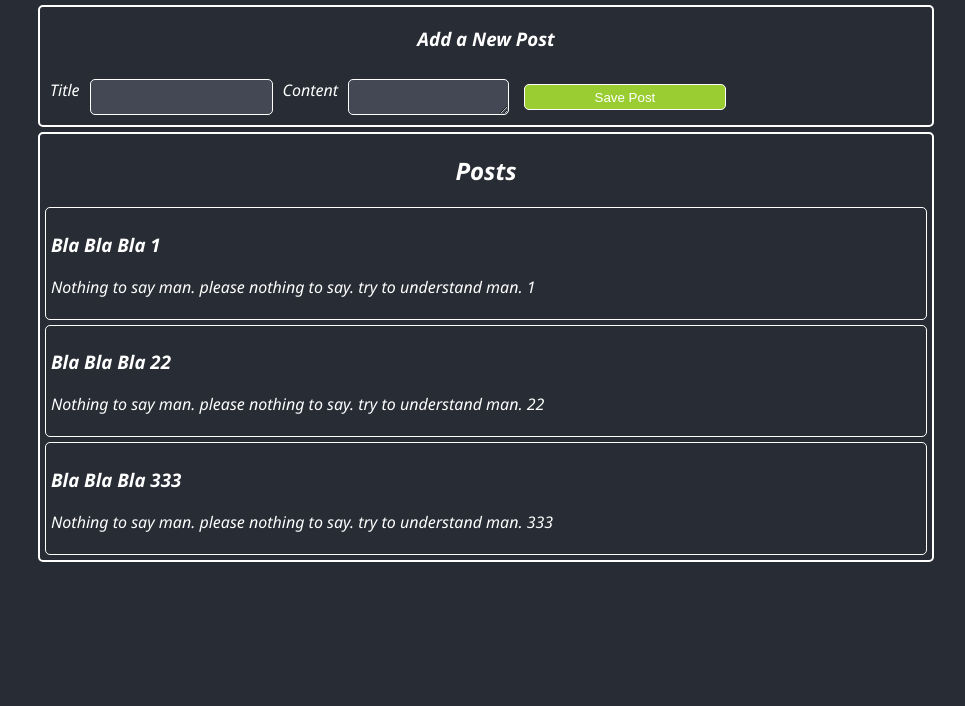
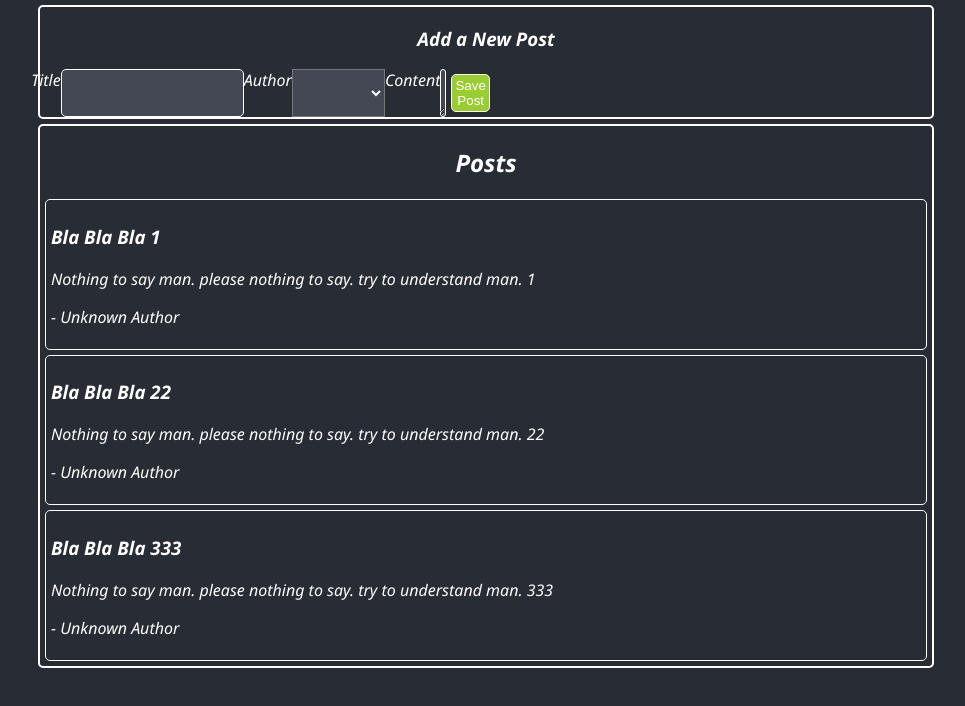
Before and after one commit to Sayeed-Islam-Tazim/blog-post-react-redux, a React (Create React App) app: page / in a window 1280 px wide. Shown: the top 706 px of the page, without its empty margins (154-1119 px from the left). Built offline with nearby package versions, Linux system fonts and the light colour scheme.

Commit message:
post user added

```diff
--- a/src/App.css
+++ b/src/App.css
@@ -27,11 +27,17 @@ article {
 
 form {
   display: grid;
-  grid-template-columns: 0.1fr 1fr 0.1fr 2fr 5fr;
+  max-width: 50%;
+  /* grid-template-columns: 0.1fr 1fr 0.1fr 2fr 5fr;
   grid-column-gap: 10px;
   grid-row-gap: 10px;
   justify-content: center;
-  padding: 10px;
+  padding: 10px; */
+}
+
+select {
+  background-color: #434854;
+  color: white;
 }
 
 button {
--- /dev/null
+++ b/src/features/posts/addPostForm.css
@@ -0,0 +1,4 @@
+.container {
+  display: flex;
+  justify-content: center;
+}
--- a/src/features/posts/addPostForm.js
+++ b/src/features/posts/addPostForm.js
@@ -1,33 +1,49 @@
 import React, { useState } from "react";
 import { addPost } from "./postSlice";
-import { useDispatch } from "react-redux";
+import { useDispatch, useSelector } from "react-redux";
 import { ToastContainer, toast } from "react-toastify";
 import "react-toastify/dist/ReactToastify.css";
+import { selectAllUsers } from "../users/userSlice";
+import "./addPostForm.css";
 
 const AddPostForm = () => {
   const dispatch = useDispatch();
   // toast.configure();
 
+  const users = useSelector(selectAllUsers);
   const [title, setTitle] = useState("");
   const [content, setContent] = useState("");
+  const [userId, setUserId] = useState("");
 
   const onTitleChange = (e) => setTitle(e.target.value);
   const onContentChange = (e) => setContent(e.target.value);
+  const onAuthorChange = (e) => setUserId(e.target.value);
 
   const onSaveBlogPost = () => {
     if (title && content) {
-      dispatch(addPost(title, content));
+      dispatch(addPost(title, content, userId));
       setTitle("");
       setContent("");
+      setUserId("");
     } else {
       toast.error("Title or Content must be empty!");
     }
   };
 
+  const usersOptions = users.map((user) => {
+    return (
+      <option key={user.id} value={user.id}>
+        {user.name}
+      </option>
+    );
+  });
+
+  const canSave = Boolean(title) && Boolean(content) && Boolean(userId);
+
   return (
     <section>
       <h3>Add a New Post</h3>
-      <form>
+      <form className="container">
         <label htmlFor="postTitle">Title</label>
         <input
           type="text"
@@ -36,6 +52,11 @@ const AddPostForm = () => {
           onChange={onTitleChange}
           value={title}
         ></input>
+        <label htmlFor="postAuthor">Author</label>
+        <select id="postAuthor" value={userId} onChange={onAuthorChange}>
+          <option value=""></option>
+          {usersOptions}
+        </select>
         <label htmlFor="postContent">Content</label>
         <textarea
           id="postContent"
@@ -43,7 +64,7 @@ const AddPostForm = () => {
           onChange={onContentChange}
           value={content}
         ></textarea>
-        <button type="button" onClick={onSaveBlogPost}>
+        <button type="button" onClick={onSaveBlogPost} disabled={!canSave}>
           Save Post
         </button>
       </form>
--- /dev/null
+++ b/src/features/posts/postAuthor.js
@@ -0,0 +1,16 @@
+import { useSelector } from "react-redux";
+import { selectAllUsers } from "../users/userSlice";
+
+const postAuthor = ({ userId }) => {
+  // eslint-disable-next-line react-hooks/rules-of-hooks
+  const users = useSelector(selectAllUsers);
+
+  const author = users.find((user) => {
+    // eslint-disable-next-line eqeqeq
+    return user.id == userId;
+  });
+
+  return <span>{author ? author.name : "Unknown Author"}</span>;
+};
+
+export default postAuthor;
--- a/src/features/posts/postList.js
+++ b/src/features/posts/postList.js
@@ -1,6 +1,7 @@
 import { useSelector } from "react-redux";
 import { selectAllPosts } from "./postSlice";
 import React from "react";
+import PostAuthor from "./postAuthor";
 
 const PostList = () => {
   const posts = useSelector(selectAllPosts);
@@ -10,6 +11,9 @@ const PostList = () => {
       <article key={post.id}>
         <h3>{post.title}</h3>
         <p>{post.content.substring(0, 100)}</p>
+        <p className="">
+          - <PostAuthor userId={post.userId} />
+        </p>
       </article>
     );
   });
--- a/src/features/posts/postSlice.js
+++ b/src/features/posts/postSlice.js
@@ -29,9 +29,9 @@ export const postSlice = createSlice({
       reducer(state, action) {
         state.push(action.payload);
       },
-      prepare(title, content) {
+      prepare(title, content, userId) {
         return {
-          payload: { id: nanoid(), title, content },
+          payload: { id: nanoid(), title, content, userId },
         };
       },
     },
--- /dev/null
+++ b/src/features/users/userSlice.js
@@ -0,0 +1,19 @@
+import { createSlice } from "@reduxjs/toolkit";
+
+const initialState = [
+  { id: 1, name: "Mohammad" },
+  { id: 22, name: "Sayeedul" },
+  { id: 333, name: "Islam" },
+  { id: 4444, name: "Talukder" },
+  { id: 55555, name: "Tazim" },
+];
+
+const userSlice = createSlice({
+  name: "users",
+  initialState,
+  reducers: {},
+});
+
+export const selectAllUsers = (state) => state.users;
+
+export default userSlice.reducer;
--- a/src/store/store.js
+++ b/src/store/store.js
@@ -1,8 +1,10 @@
 import { configureStore } from "@reduxjs/toolkit";
 import postsReducer from "../features/posts/postSlice";
+import usersReducer from "../features/users/userSlice";
 
 export const store = configureStore({
   reducer: {
     posts: postsReducer,
+    users: usersReducer,
   },
 });
```
